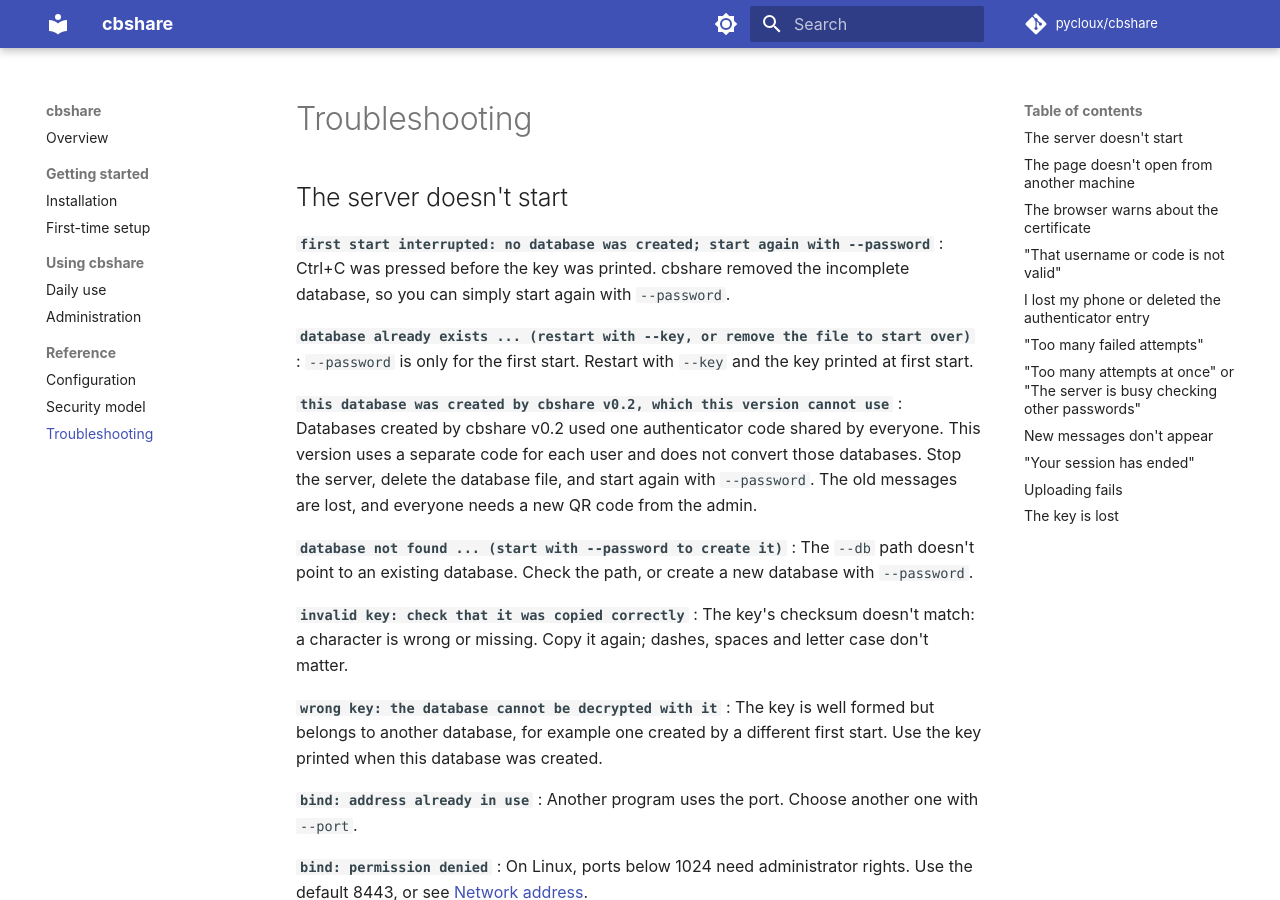
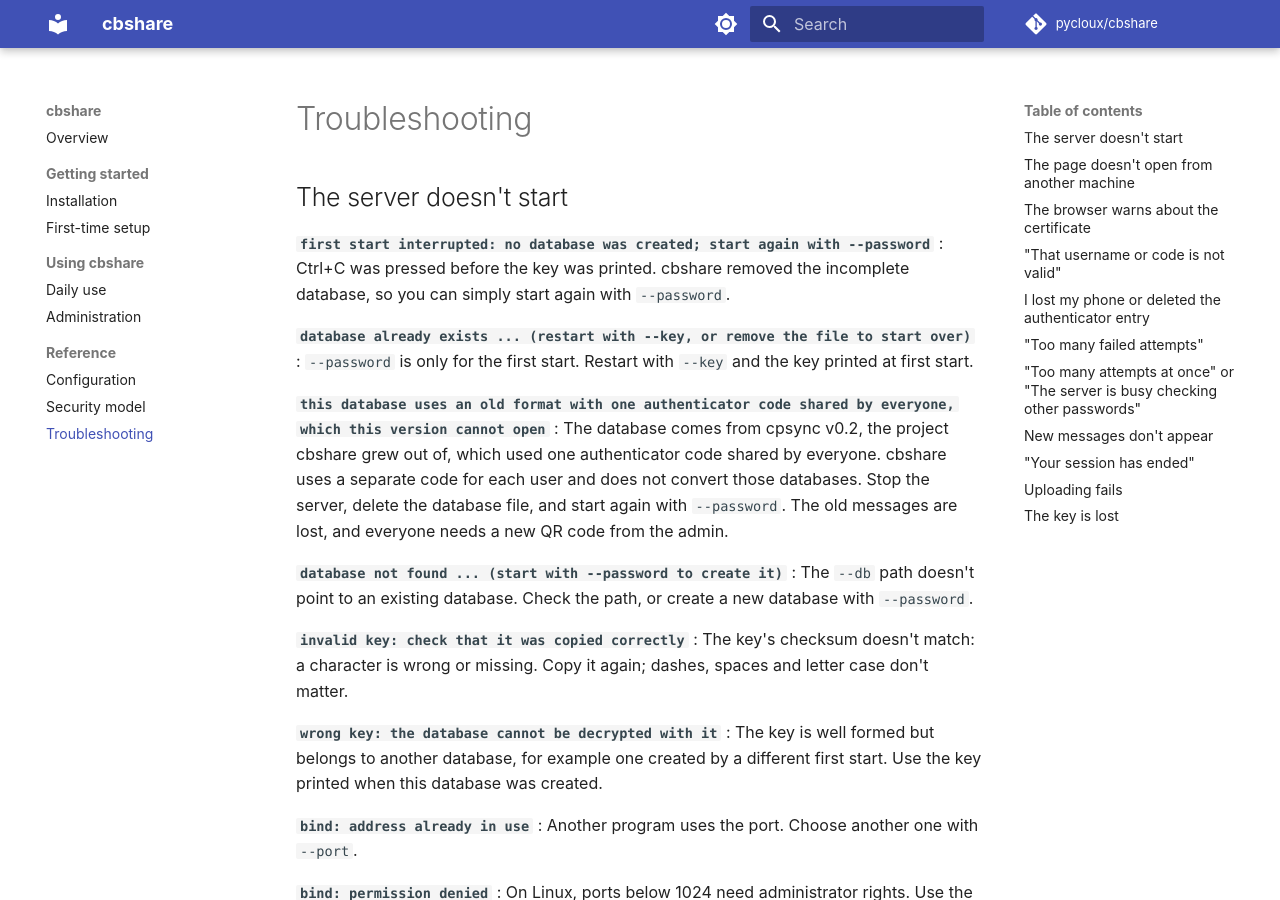
Before and after one commit to pycloux/cbshare, an MkDocs documentation site: the page built from docs/troubleshooting.md, in a window 1280 px wide and 900 px high. Built offline with MkDocs 1.6.1 and Material for MkDocs 9.7.7, drawn with Linux system fonts in a browser that asks for light colours; comment, search, counter and statistics services are not loaded.

Commit message:
Describe the old database format instead of naming a version
The error for a schema 1 database said it was "created by cbshare v0.2",
but cbshare's own v0.2 release writes schema 2. Schema 1 was only ever
written by cpsync v0.2, the project cbshare grew out of.

- store.ErrOldSchema now describes the format (one authenticator code
  shared by everyone) instead of naming a version.
- Comments, README, troubleshooting and the USR-14 case say cpsync v0.2
  where a version is needed.
- Remove the "Upgrading from v0.2" warning from first-start.md: no
  cbshare release wrote the old format.

```diff
--- a/docs/troubleshooting.md
+++ b/docs/troubleshooting.md
@@ -8,8 +8,8 @@
 **`database already exists ... (restart with --key, or remove the file to start over)`**
 : `--password` is only for the first start. Restart with `--key` and the key printed at first start.
 
-**`this database was created by cbshare v0.2, which this version cannot use`**
-: Databases created by cbshare v0.2 used one authenticator code shared by everyone. This version uses a separate code for each user and does not convert those databases. Stop the server, delete the database file, and start again with `--password`. The old messages are lost, and everyone needs a new QR code from the admin.
+**`this database uses an old format with one authenticator code shared by everyone, which this version cannot open`**
+: The database comes from cpsync v0.2, the project cbshare grew out of, which used one authenticator code shared by everyone. cbshare uses a separate code for each user and does not convert those databases. Stop the server, delete the database file, and start again with `--password`. The old messages are lost, and everyone needs a new QR code from the admin.
 
 **`database not found ... (start with --password to create it)`**
 : The `--db` path doesn't point to an existing database. Check the path, or create a new database with `--password`.
```
Also changed, not shown: README.md (+1 -1 lines), docs/first-start.md (+0 -3 lines), 3 other files.
